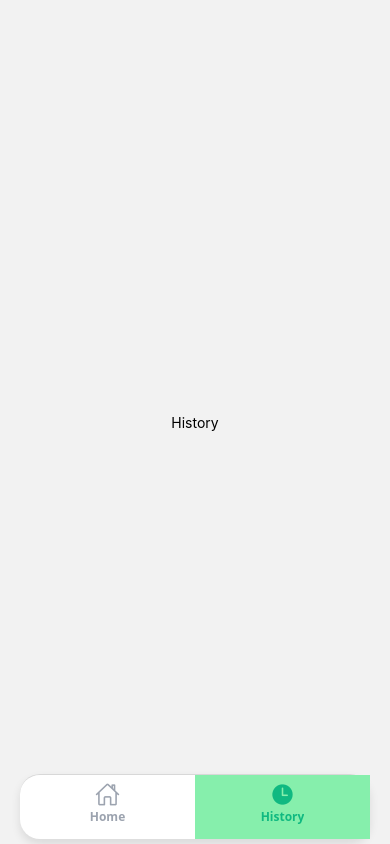
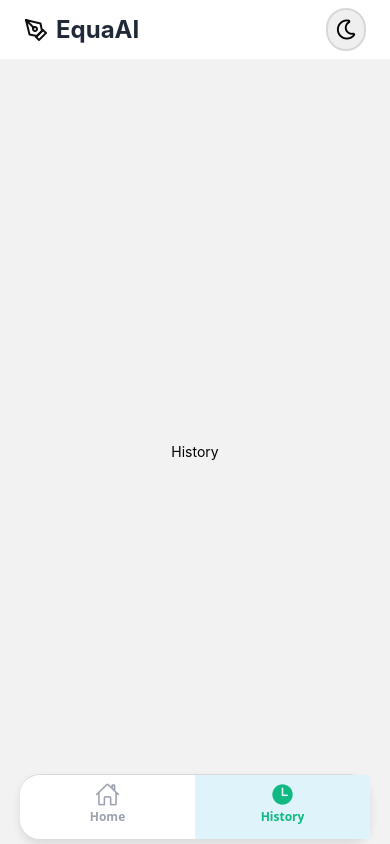
Before and after one commit to LikhinMN/Equa-AI, a React Native app in the folder equa-ai/: screen /History in a window 390 px wide. Built offline with nearby package versions, Linux system fonts and the light colour scheme.

Commit message:
implemented nav bar

```diff
--- a/equa-ai/App.js
+++ b/equa-ai/App.js
@@ -6,10 +6,12 @@ import { NavigationContainer } from "@react-navigation/native";
 import { createBottomTabNavigator } from "@react-navigation/bottom-tabs";
 import { SafeAreaProvider } from "react-native-safe-area-context";
 import { Ionicons } from "@expo/vector-icons";
+import Header from "./components/Header.js";
 const Tab = createBottomTabNavigator();
 export default function App() {
   return (
     <SafeAreaProvider>
+      <Header />
       <NavigationContainer>
         <Tab.Navigator
           screenOptions={({ route }) => ({
@@ -24,7 +26,7 @@ export default function App() {
               return <Ionicons name={iconName} size={size} color={color} />;
             },
             tabBarActiveTintColor: "#10B981",
-            tabBarActiveBackgroundColor: "#86efac",
+            tabBarActiveBackgroundColor: "#def3fa",
             tabBarInactiveTintColor: "#9CA3AF",
             tabBarStyle: {
               position: "absolute",
--- /dev/null
+++ b/equa-ai/components/Header.js
@@ -0,0 +1,18 @@
+import { View, Text, TouchableOpacity } from "react-native";
+import { Ionicons } from "@expo/vector-icons";
+import { SafeAreaView } from "react-native-safe-area-context";
+import FontAwesome5 from "@expo/vector-icons/FontAwesome5";
+import Feather from "@expo/vector-icons/Feather";
+export default function Header() {
+  return (
+    <SafeAreaView className="flex-row items-center justify-between px-6 py-2 bg-white shadow">
+      <View className="flex-row items-center">
+        <Feather name="pen-tool" size={24} color="#0f0f0f" />
+        <Text className="ml-2 text-2xl font-bold text-gray-800">EquaAI</Text>
+      </View>
+      <TouchableOpacity className="bg-light-accentB p-2 rounded-full border-2 border-light-border">
+        <FontAwesome5 name="moon" size={20} />
+      </TouchableOpacity>
+    </SafeAreaView>
+  );
+}
--- a/equa-ai/global.css
+++ b/equa-ai/global.css
@@ -2,7 +2,7 @@
 @tailwind components;
 @tailwind utilities;
 
-@layer components {
+@layer utilities {
   .flex-center {
     @apply flex-1 justify-center items-center text-7xl;
   }
--- a/equa-ai/tailwind.config.js
+++ b/equa-ai/tailwind.config.js
@@ -6,19 +6,19 @@ module.exports = {
     "./screens/**/*.{js,jsx,ts,tsx}",
   ],
   presets: [require("nativewind/preset")],
-  darkMode: "class", // or "media"
+  darkMode: "class",
   theme: {
     extend: {
       colors: {
-        // 🌞 Light mode
         light: {
-          background: "#F9FAFB",
-          surface: "#FFFFFF",
-          text: "#111827",
-          primary: "#2563EB", // blue-600
-          secondary: "#64748B", // slate-500
-          accent: "#10B981", // emerald-500
-          muted: "#E5E7EB", // gray-200
+          background: "#FFFFFF",
+          text: "#000000",
+          border: "#d8d8d8",
+          primary: "#def3fa",
+          secondary: "#e1f7dd",
+          accentB: "#efefef",
+          accent: "#0f0f0f",
+          muted: "#E5E7EB",
         },
         // 🌚 Dark mode
         dark: {
```
